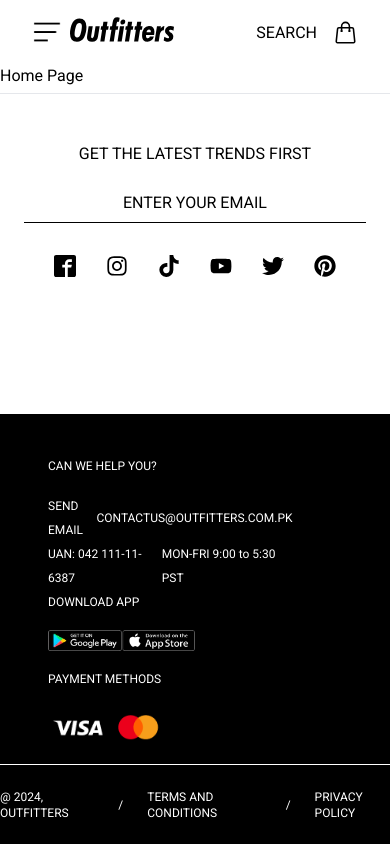
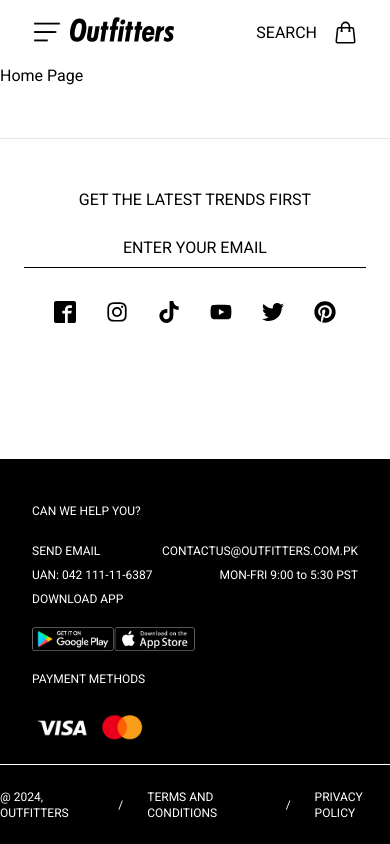
Before and after one commit to sameerspace/outfitters-clone, a Next.js app in the folder applications/outfitters-frontend/: page / in a window 390 px wide. Built offline with nearby package versions, Linux system fonts and the light colour scheme.

Commit message:
fixed footer on small devices

```diff
--- a/applications/outfitters-frontend/src/components/Footer/FooterTile/FooterTile.tsx
+++ b/applications/outfitters-frontend/src/components/Footer/FooterTile/FooterTile.tsx
@@ -4,10 +4,10 @@
 const FooterTile = () => {
   return (
     <>
-      <div className="flex flex-col md:flex-row w-full justify-center h-1/3 text-white bg-black mt-[5rem] pt-[2.5rem] px-[1rem] lg:px-[10rem] pb-[1rem] text-xs leading-6">
-        <div className="flex flex-col justify-start md:w-1/4 pl-[2rem]">
+      <div className="flex flex-col md:flex-row items-start w-full justify-center h-1/3 text-white bg-black mt-[5rem] pt-[2.5rem] px-[0px] lg:px-[10rem] pb-[1rem] text-xs leading-6">
+        <div className="flex flex-col justify-start w-full md:w-1/4 px-[2rem]">
           <Link href={''}>CAN WE HELP YOU?</Link>
-          <div className="md:hidden w-3/4 mt-4">
+          <div className="md:hidden sm:w-full md:3/4 mt-4">
             <div className="flex justify-between items-center">
               <p>SEND EMAIL</p>
               <a
```
